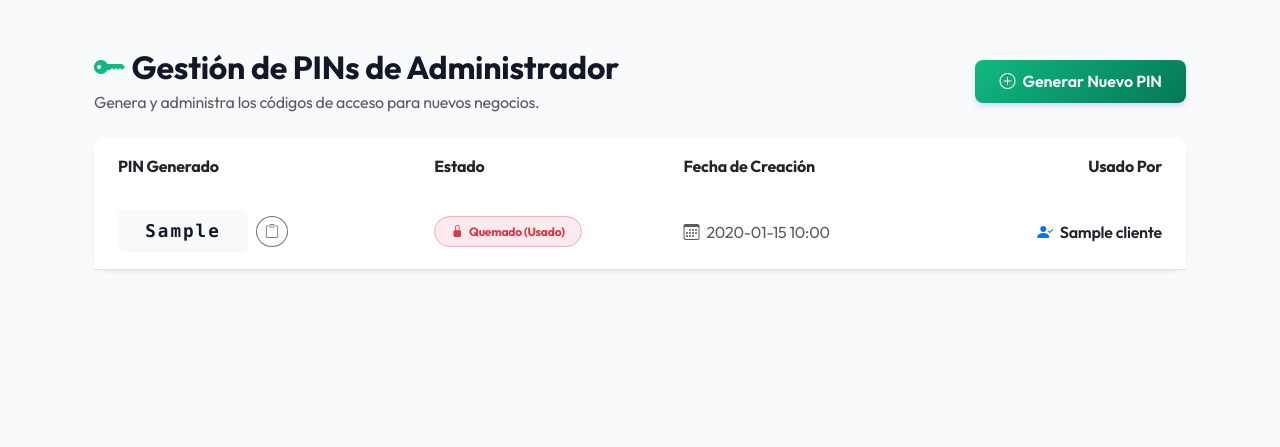
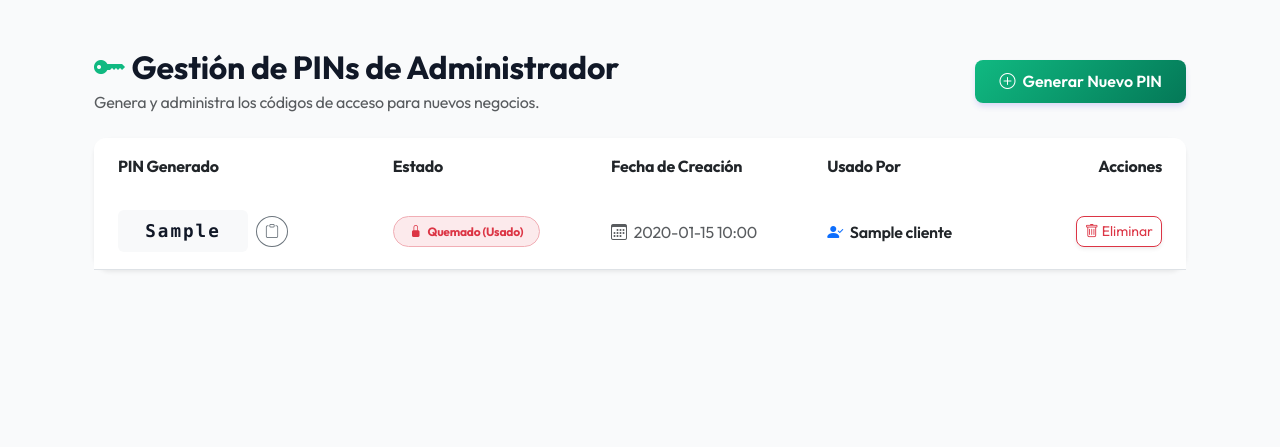
Before and after one commit to YungFozter/Sistema-de-Inventario-y-Cotizacion, a Flask app: page /admin/pines in a window 1280 px wide. Shown: the part 66-513 px from the top of the page. Run offline with Flask 3, Linux system fonts and the light colour scheme; the visitor is signed in with stand-in values (Sample User, id 1); tables that the repository leaves empty hold one stand-in row (values such as "Sample post"); some libraries are stand-ins or nearby versions.

Commit message:
feat: Opcion de eliminar PINs e identificacion correcta del usuario en Usado Por

```diff
--- a/routes/admin.py
+++ b/routes/admin.py
@@ -681,6 +681,21 @@ def register_routes(app):
 
         return render_template('admin/pines.html', pines=pines)
 
+    @app.route('/admin/pines/eliminar/<int:pin_id>', methods=['POST'])
+    @login_required
+    @superadmin_required
+    def eliminar_pin(pin_id):
+        try:
+            conexion = get_db_connection()
+            cursor = conexion.cursor()
+            cursor.execute("DELETE FROM pines_admin WHERE id = ?", (pin_id,))
+            conexion.commit()
+            conexion.close()
+            flash('PIN eliminado exitosamente del registro.', 'success')
+        except Exception as e:
+            flash(f'Error al eliminar el PIN: {str(e)}', 'danger')
+        return redirect(url_for('gestion_pines'))
+
 
     @app.route('/admin/usuarios/<int:id>', methods=['GET'])
     @admin_required
--- a/templates/admin/pines.html
+++ b/templates/admin/pines.html
@@ -28,7 +28,8 @@
                             <th class="border-0 px-4 py-3" style="border-top-left-radius: var(--radius-lg);">PIN Generado</th>
                             <th class="border-0 py-3">Estado</th>
                             <th class="border-0 py-3">Fecha de Creación</th>
-                            <th class="border-0 px-4 py-3 text-end" style="border-top-right-radius: var(--radius-lg);">Usado Por</th>
+                            <th class="border-0 py-3">Usado Por</th>
+                            <th class="border-0 px-4 py-3 text-end" style="border-top-right-radius: var(--radius-lg);">Acciones</th>
                         </tr>
                     </thead>
                     <tbody>
@@ -54,17 +55,28 @@
                             <td class="py-3 text-muted">
                                 <i class="bi bi-calendar3 me-1"></i> {{ pin.creado_en | date('%Y-%m-%d %H:%M') }}
                             </td>
-                            <td class="px-4 py-3 text-end">
+                            <td class="py-3">
                                 {% if pin.usado %}
-                                    <span class="fw-semibold text-dark"><i class="bi bi-person-check-fill text-primary me-1"></i> {{ pin.usado_por_nombre }}</span>
+                                    {% if pin.usado_por_nombre %}
+                                        <span class="fw-semibold text-dark"><i class="bi bi-person-check-fill text-primary me-1"></i> {{ pin.usado_por_nombre }}</span>
+                                    {% else %}
+                                        <span class="fw-semibold text-secondary"><i class="bi bi-person-check-fill me-1"></i> Admin Registrado</span>
+                                    {% endif %}
                                 {% else %}
                                     <span class="text-muted fst-italic">- Nadie -</span>
                                 {% endif %}
                             </td>
+                            <td class="px-4 py-3 text-end">
+                                <form action="/admin/pines/eliminar/{{ pin.id }}" method="POST" class="d-inline" onsubmit="return confirm('¿Está seguro de que desea eliminar el PIN {{ pin.pin }}?');">
+                                    <button type="submit" class="btn btn-sm btn-outline-danger shadow-sm rounded-3" title="Eliminar PIN">
+                                        <i class="bi bi-trash"></i> Eliminar
+                                    </button>
+                                </form>
+                            </td>
                         </tr>
                         {% else %}
                         <tr>
-                            <td colspan="4" class="text-center py-5 text-muted">
+                            <td colspan="5" class="text-center py-5 text-muted">
                                 <i class="bi bi-inbox fs-1 d-block mb-3 opacity-50"></i>
                                 No hay PINs generados todavía.<br>Haz clic en "Generar Nuevo PIN" para crear el primero.
                             </td>
```
Also changed, not shown: routes/auth.py (+12 -3 lines).
